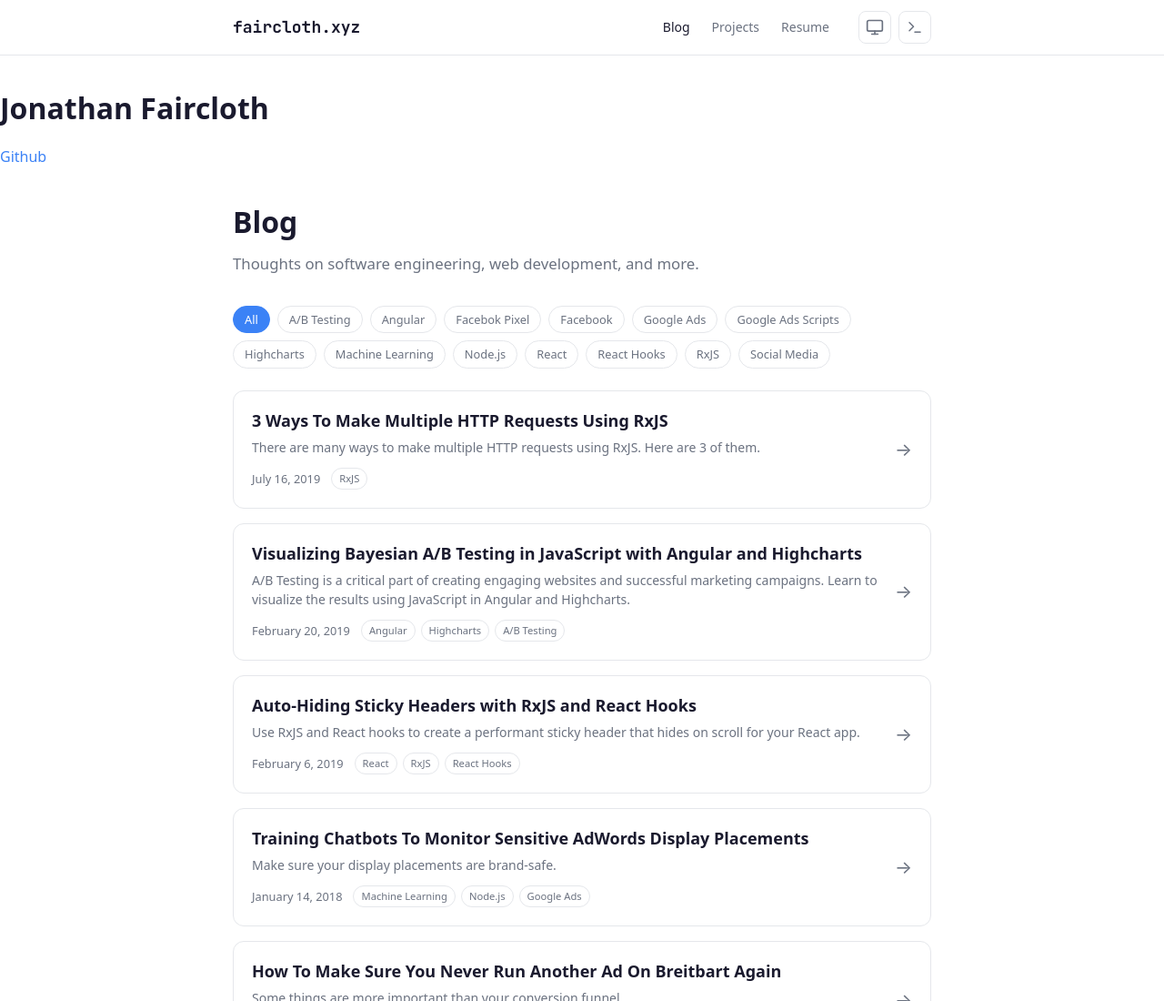
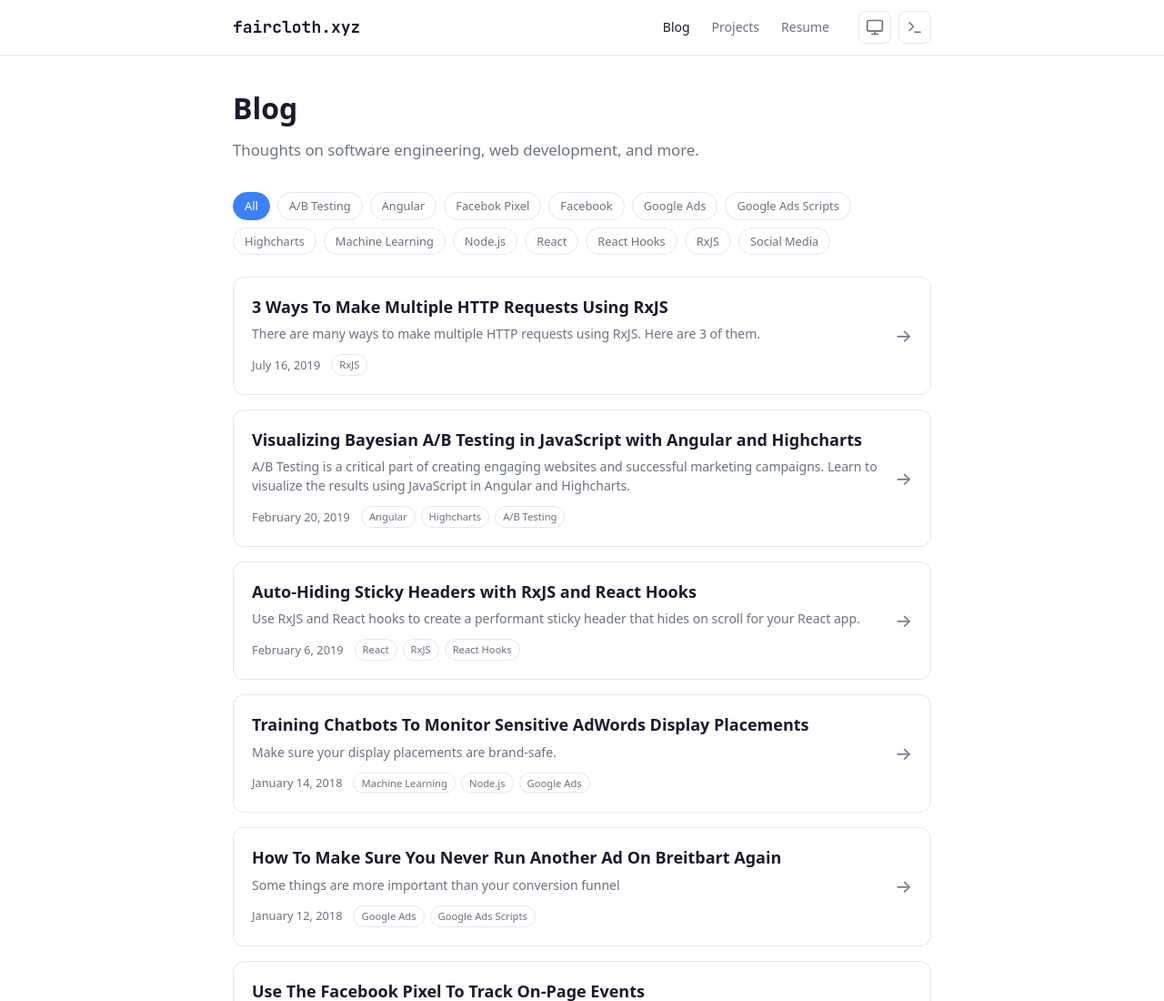
Before and after one commit to jafaircl/faircloth.xyz, an Astro site: page /blog in a window 1280 px wide. Shown: the top 1100 px of the page at 91% size. Built offline with nearby package versions, Linux system fonts and the light colour scheme; Astro itself is replaced by a stand-in of ours.

Commit message:
remove failed merge artifact

```diff
--- a/src/components/Header.astro
+++ b/src/components/Header.astro
@@ -87,10 +87,6 @@ const navLinks = [
   document.addEventListener('astro:after-swap', initHeader);
 </script>
 
-<h1>Jonathan Faircloth</h1>
-<p>
-  <a class="social-link" href="https://www.github.com/jafaircl">Github</a>
-</p>
 <style>
   .site-header {
     padding: 0;
```
